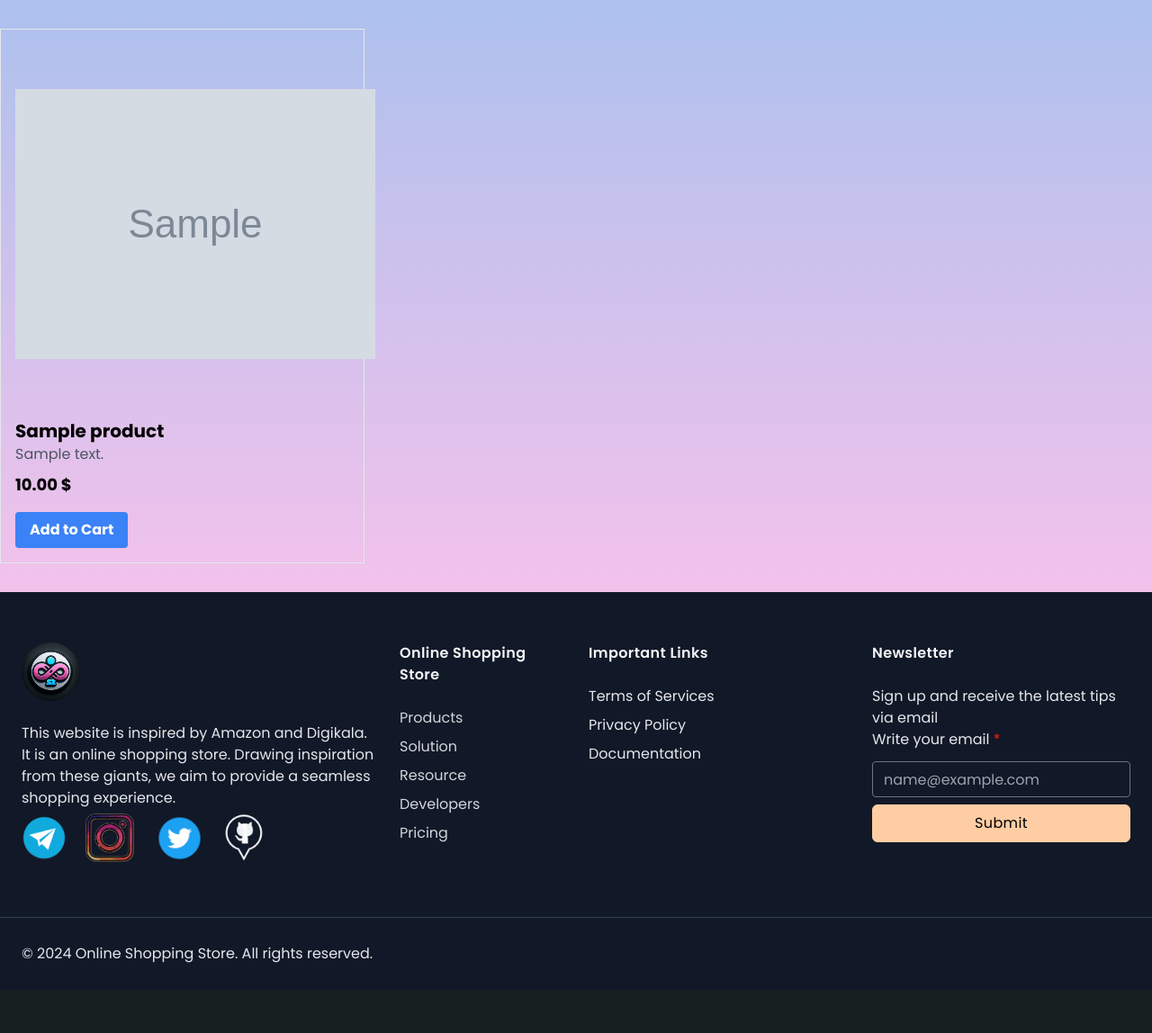
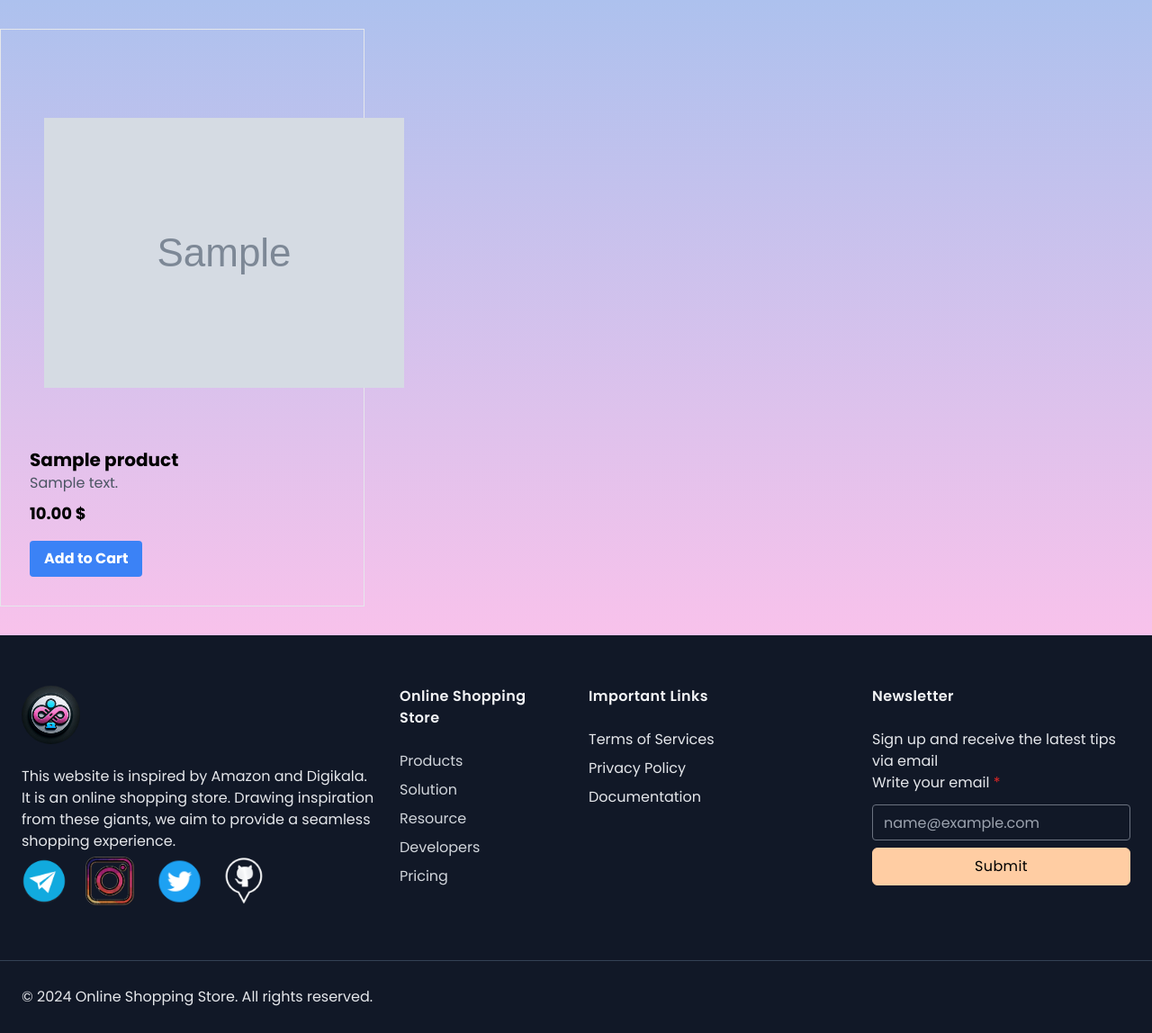
Before and after one commit to FardinMoghaddamPour/Online_Shopping_Store, a Django app: page / in a window 1280 px wide. Shown: the part 65-1213 px from the top of the page at 90% size. Before the commit the page ends 1135 px from the top, so only its background shows below. Run offline with Django 5.2, Linux system fonts and the light colour scheme; tables that the repository leaves empty hold one stand-in row (values such as "Sample post"); grey boxes marked "Sample" are stand-in pictures; parts of the project's set-up code (start-up, migrations or seed data) failed here and were passed over; some libraries are stand-ins or nearby versions.

Commit message:
Add Product Images and Update HTML Layouts
Description:
This commit adds new images for the products 'Dune' and 'Pride and Prejudice' in the media directory, and updates the layout styling in the home.html and product_list.html templates. These changes enhance the visual presentation of our products and improve the website's usability.

Explanation:
1. Uploaded two new images to the media/product/media directory: Dune.png and Pride_and_Prejudice.png. These images are now linked to their respective product entries in the database, providing a visual reference for website visitors.
2. Modified home.html and product_list.html by adding Bootstrap padding and margin classes. Specifically, added 'm-4' (margin) to div tags that wrap individual product items and 'p-8' (padding) to their parent div tags to improve spacing and overall layout aesthetics.

Conclusion:
The addition of specific product images and the adjustment of padding and margins in the HTML templates significantly improve the visual appeal and user experience of our site. These enhancements make the product listings more attractive and accessible, aligning with our goals for a more engaging and professional web presence.

```diff
--- a/templates/home.html
+++ b/templates/home.html
@@ -17,8 +17,8 @@
 
     <div class="grid grid-cols-1 sm:grid-cols-2 md:grid-cols-3 gap-8">
         {% for product in products %}
-        <div class="border p-4">
-            <div class="flex justify-center items-center" style="width: 400px; height: 400px;">
+        <div class="border p-8">
+            <div class="flex justify-center items-center m-4" style="width: 400px; height: 400px;">
                 <img src="{{ product.image.url }}" alt="{{ product.name }}" class="object-cover">
             </div>
             <div class="mt-4">
--- a/templates/product_list.html
+++ b/templates/product_list.html
@@ -5,8 +5,8 @@
     <h1 class="text-xl font-bold my-4">Products</h1>
     <div class="grid grid-cols-1 sm:grid-cols-2 md:grid-cols-3 gap-8">
         {% for product in products %}
-        <div class="border p-4">
-            <div class="flex justify-center items-center" style="width: 400px; height: 400px;">
+        <div class="border p-8">
+            <div class="flex justify-center items-center m-4" style="width: 400px; height: 400px;">
                 <img src="{{ product.image.url }}" alt="{{ product.name }}" class="object-cover">
             </div>
             <div class="mt-4">
```
Also changed, not shown: media/product_media/Dune.png (added), media/product_media/Pride_and_Prejudice.png (added).
